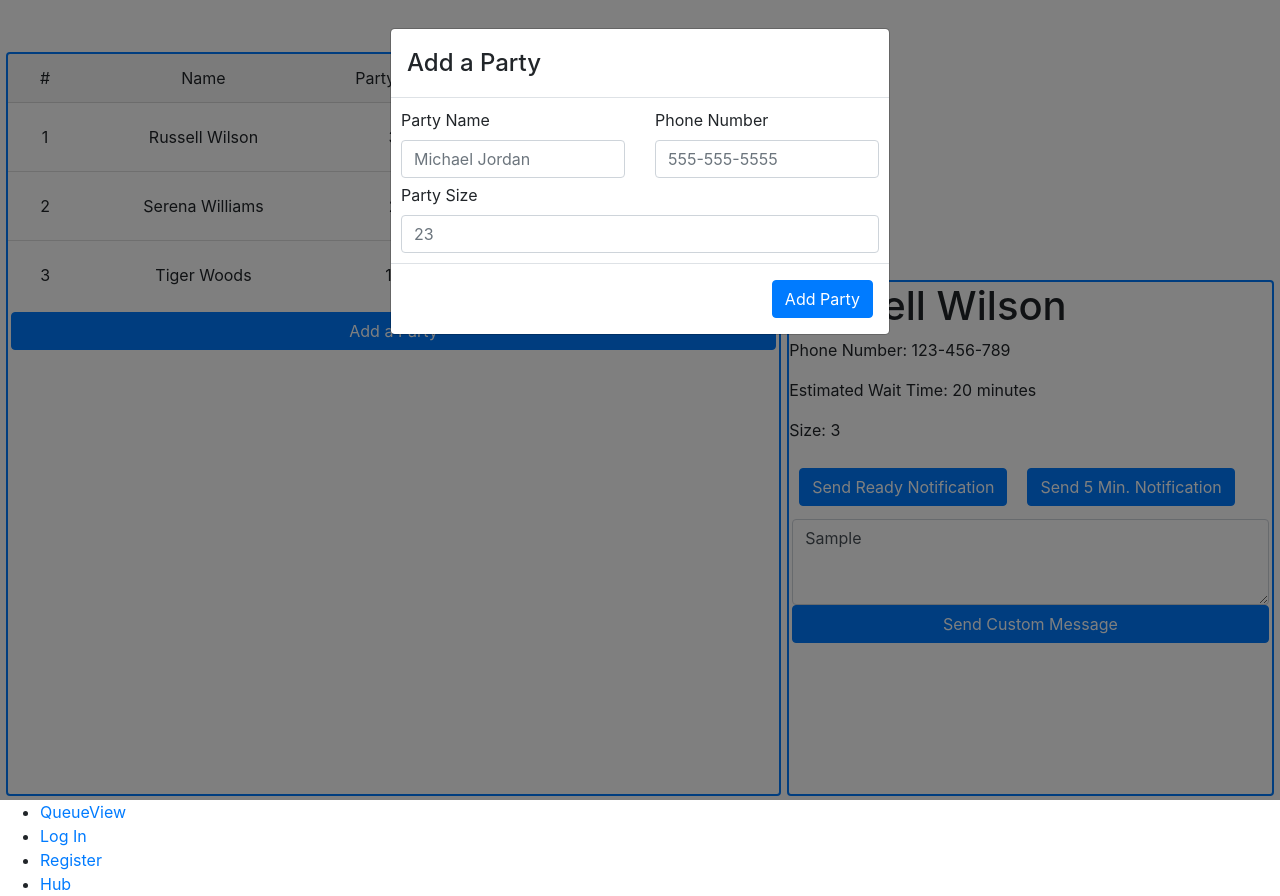
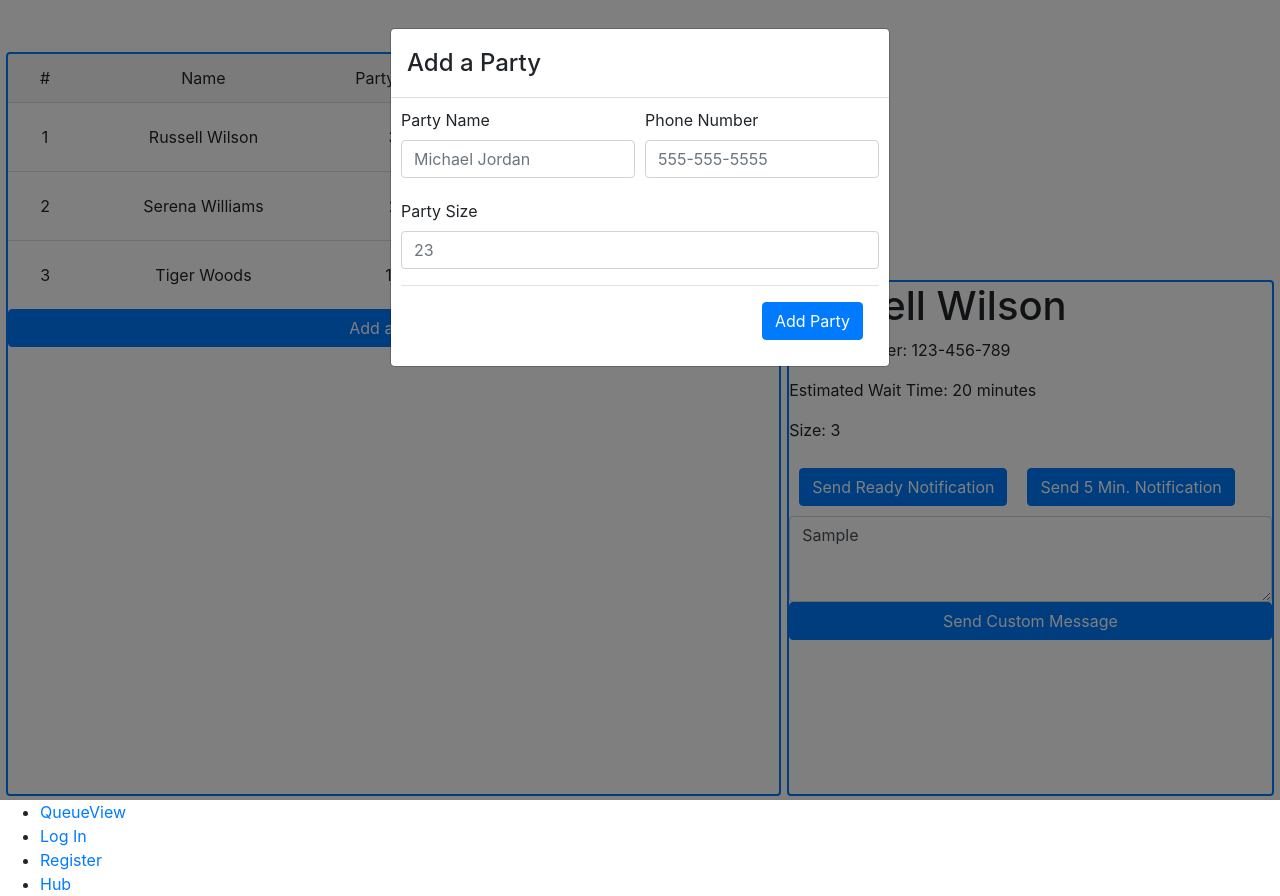
Before and after one commit to radius-queue/web, a React (Create React App) app: page /post-log-in/queue-view in a window 1280 px wide. Both pictures are taken after typing "Sample" into the empty fields and a click on the button "Add a Party". Built offline with nearby package versions, Linux system fonts and the light colour scheme.

Commit message:
Form Validation

```diff
--- a/src/post-log-in/queue-view.tsx
+++ b/src/post-log-in/queue-view.tsx
@@ -1,5 +1,5 @@
 import React, {useState} from 'react';
-import {Queue, Party, Q_COLUMNS} from '../util/queue';
+import {Queue, Party} from '../util/queue';
 import PropTypes from 'prop-types';
 import Container from 'react-bootstrap/Container';
 import Card from 'react-bootstrap/Card';
@@ -30,7 +30,7 @@ const UserCard = ({party} : CardProps) => {
         <Button style={{margin: '10px'}}>Send Ready Notification</Button>
         <Button style={{margin: '10px'}}>Send 5 Min. Notification</Button>
       </div>
-      <Form.Group className='almost-width'>
+      <Form.Group>
         <Form.Control
           as='textarea'
           placeholder='Type a Message'
@@ -111,7 +111,7 @@ const QueueList = ({queue, showParty, setQueue, showAddModal, showDeleteModal} :
             </Row>
           </ListGroup.Item>))}
       </ListGroup>
-      <Button className='almost-width' onClick={showAddModal}>Add a Party</Button>
+      <Button id="add-customer-button" onClick={showAddModal}>Add a Party</Button>
     </Card>
   );
 };
@@ -127,6 +127,13 @@ const AddCustomerModal = ({show, close, mainAction} : ModalProps) => {
   const [name, setName] = useState('');
   const [size, setSize] = useState('');
   const [phoneNumber, setNumber] = useState('');
+  const [invalid, setInvalid] = useState(false);
+
+  const setSizeField = (val: string) => {
+    if (val.length === 0 || val[val.length-1] !== 'e') {
+      setSize(val);
+    }
+  };
 
   const clearState = () => {
     setName('');
@@ -134,16 +141,22 @@ const AddCustomerModal = ({show, close, mainAction} : ModalProps) => {
     setNumber('');
   };
 
-  const onSubmit = () => {
+  const onHide = () => {
+    clearState();
+    close();
+    setInvalid(false);
+  };
+
+  const onSubmit = (e: React.FormEvent<HTMLFormElement>) => {
+    e.preventDefault();
+    if (!e.currentTarget.checkValidity()) {
+      setInvalid(true);
+      return;
+    }
     const party : Party = new Party(name, parseInt(size), phoneNumber, 50);
 
     mainAction(party);
-    clearState();
-  };
-
-  const onHide = () => {
-    clearState();
-    close();
+    onHide();
   };
 
   return (
@@ -151,45 +164,55 @@ const AddCustomerModal = ({show, close, mainAction} : ModalProps) => {
       <Modal.Header>
         <Modal.Title>Add a Party</Modal.Title>
       </Modal.Header>
-      <Form style={{margin: '2%'}}>
-        <Row>
+      <Form style={{margin: '2%'}} onSubmit={onSubmit} validated={invalid} noValidate>
+        <Form.Row>
           <Col>
+            <Form.Group>
               <Form.Label>Party Name</Form.Label>
               <Form.Control
                 placeholder='Michael Jordan'
                 type='text'
                 onChange={(e) => setName(e.target.value)}
                 name='name'
-              value={name}
+                required
               />
+              <Form.Control.Feedback type='invalid'>Please Enter a Name</Form.Control.Feedback>
+            </Form.Group>
           </Col>
           <Col>
+            <Form.Group>
               <Form.Label>Phone Number</Form.Label>
               <Form.Control
                 placeholder='555-555-5555'
                 type='text'
                 onChange={(e) => setNumber(e.target.value)}
                 name='phoneNumber'
-              value={phoneNumber}
+                required
               />
+              <Form.Control.Feedback type='invalid'>Please Enter a Phone Number</Form.Control.Feedback>
+            </Form.Group>
           </Col>
-        </Row>
-        <Row style={{marginTop: '5px'}}>
+        </Form.Row>
+        <Form.Row style={{marginTop: '5px'}}>
           <Col>
+            <Form.Group>
               <Form.Label>Party Size</Form.Label>
               <Form.Control
                 placeholder='23'
                 type='number'
-              onChange={(e) => setSize(e.target.value)}
+                onChange={(e) => setSizeField(e.target.value)}
                 name='size'
-              value={size}
+                max={100}
+                required
               />
+              <Form.Control.Feedback type='invalid'>Please Enter a Valid Group Size</Form.Control.Feedback>
+            </Form.Group>
           </Col>
-        </Row>
+        </Form.Row>
+        <Modal.Footer>
+          <Button type='submit'>Add Party</Button>
+        </Modal.Footer>
       </Form>
-      <Modal.Footer>
-        <Button onClick={onSubmit}>Add Party</Button>
-      </Modal.Footer>
     </Modal>
   );
 };
@@ -230,13 +253,13 @@ export const QueueView = ({queue} : ViewProps) => {
     list.push(party);
 
     setQ(new Queue(stateQ.name, stateQ.end, list));
-    setAddModal(false);
   };
 
   const removeParty = (party: Party) => {
     const list: Party[] = stateQ.parties.filter((val) => val !== party);
 
     setQ(new Queue(stateQ.name, stateQ.end, list));
+    setParty(list[0]);
   };
 
   return (
```
Lines whose indentation alone changed are shown as unchanged.
